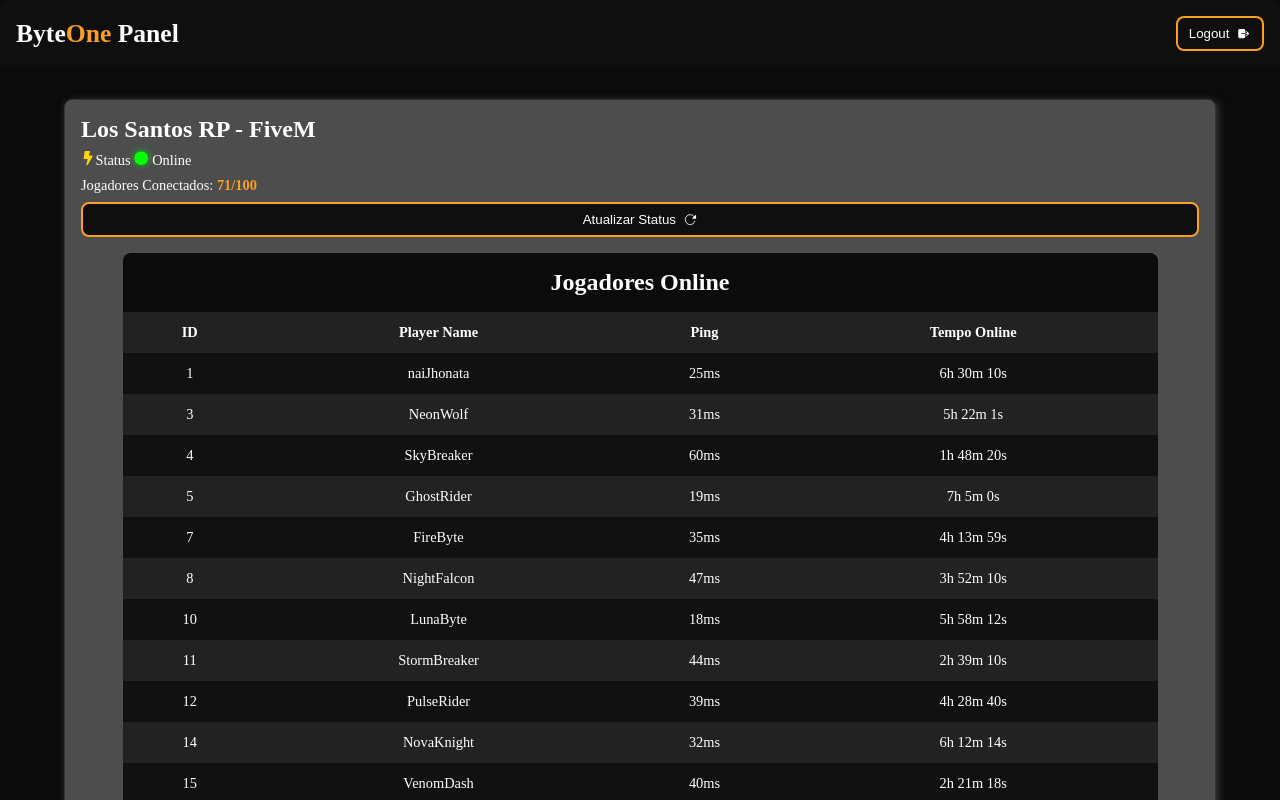
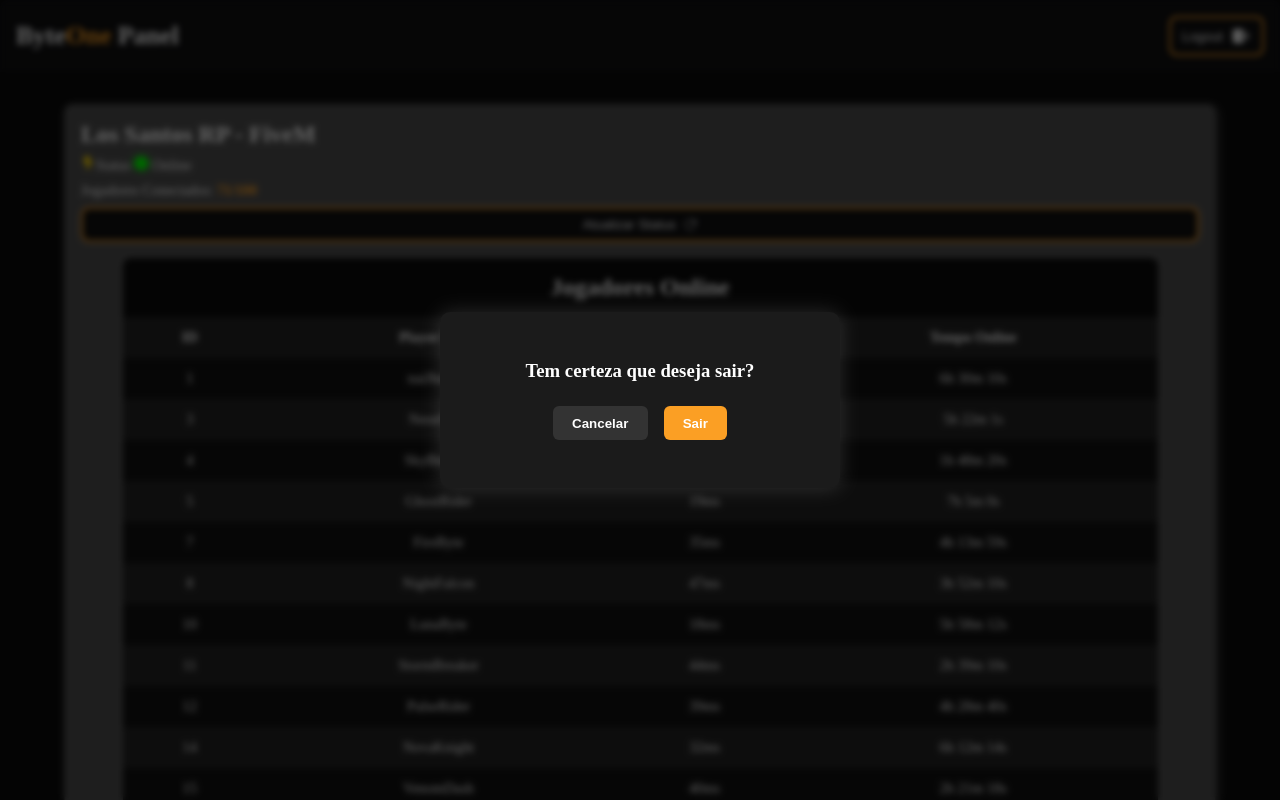
Before and after one commit to jNascimentoCW/byteone, a Next.js app: page / in a window 1280 px wide. Both pictures are taken after a click on the button "Logout". Shown: the top 800 px of the page. Built offline with nearby package versions, Linux system fonts and the light colour scheme.

Commit message:
Implementacao do componente Modal

```diff
--- a/src/components/Header.jsx
+++ b/src/components/Header.jsx
@@ -1,6 +1,10 @@
+import { useState } from "react";
+
+import Button from "./Button";
+
 import styled from "styled-components";
-import Button from "./Button";
 import { IoLogOut } from "react-icons/io5";
+import LogoutModal from "./LogoutModal";
 
 // Uma das maneira de estilizar componentes com styled-components estilizando diretamente cada componente
 // É a maneira mais recomendada de usar styled-components!!!
@@ -30,6 +34,25 @@
 `;
 
 export default function Header() {
+  const [showModal, setShowModal] = useState(false);
+
+  // Função para abrir o modal
+  const handleLogoutClick = () => {
+    setShowModal(true);
+  };
+
+  // Função para confirmar logout
+  const handleConfirmLogout = () => {
+    setShowModal(false);
+    // Lógica de logout aqui
+    alert("Você saiu com sucesso!");
+  };
+
+  // Função para cancelar logout
+  const handleCancelLogout = () => {
+    setShowModal(false);
+  };
+
   return (
     <HeaderContainer>
       <Title>
@@ -37,9 +60,17 @@
       </Title>
 
       {/* Implementar um modal */}
-      <Button onClick={() => alert("Tem certeza que deseja sair?")}>
-        Logout <IoLogOut height="3rem" />
+
+      <Button functionality={handleLogoutClick}>
+        Logout <IoLogOut size="20" />
       </Button>
+
+      {showModal && (
+        <LogoutModal
+          onConfirm={handleConfirmLogout}
+          onCancel={handleCancelLogout}
+        />
+      )}
     </HeaderContainer>
   );
 }
--- /dev/null
+++ b/src/components/LogoutModal.jsx
@@ -0,0 +1,84 @@
+import React from "react";
+import styled from "styled-components";
+
+const Overlay = styled.div`
+  position: fixed;
+  top: 0;
+  left: 0;
+  width: 100vw;
+  height: 100vh;
+  background: rgba(0, 0, 0, 0.6);
+  backdrop-filter: blur(3px);
+  display: flex;
+  align-items: center;
+  justify-content: center;
+  z-index: 1000;
+`;
+
+const ModalContainer = styled.div`
+  background: #1b1b1b;
+  color: #fff;
+  padding: 3rem;
+  border-radius: 10px;
+  width: 90%;
+  max-width: 400px;
+  text-align: center;
+  box-shadow: 0 0 20px rgba(255, 255, 255, 0.15);
+  animation: fadeIn 0.4s ease;
+
+  @keyframes fadeIn {
+    from {
+      opacity: 0;
+      transform: scale(0.5);
+    }
+    to {
+      opacity: 1;
+      transform: scale(1);
+    }
+  }
+`;
+
+const ButtonsContainer = styled.div`
+  margin-top: 1.5rem;
+  display: flex;
+  justify-content: center;
+  gap: 1rem;
+
+  button {
+    background-color: #fb9f24;
+    color: #fff;
+    border: none;
+    padding: 0.6rem 1.2rem;
+    border-radius: 6px;
+    font-weight: bold;
+    cursor: pointer;
+    transition: 0.2s;
+
+    &:hover {
+      background-color: #ffab42;
+    }
+  }
+
+  button.cancel {
+    background-color: #333;
+    &:hover {
+      background-color: #444;
+    }
+  }
+`;
+
+export default function LogoutModal({ onConfirm, onCancel }) {
+  return (
+    <Overlay>
+      <ModalContainer>
+        <h3>Tem certeza que deseja sair?</h3>
+        <ButtonsContainer>
+          <button className="cancel" onClick={onCancel}>
+            Cancelar
+          </button>
+          <button onClick={onConfirm}>Sair</button>
+        </ButtonsContainer>
+      </ModalContainer>
+    </Overlay>
+  );
+}
--- a/src/components/Server.jsx
+++ b/src/components/Server.jsx
@@ -1,5 +1,6 @@
+import Button from "./Button";
+
 import styled from "styled-components";
-import Button from "./Button";
 import { FaBolt } from "react-icons/fa";
 import { FaCircle } from "react-icons/fa";
 import { IoReload } from "react-icons/io5";
--- a/src/data/players.json
+++ b/src/data/players.json
@@ -2,7 +2,7 @@
   {
     "id": 1,
     "playerName": "naiJhonata",
-    "ping": "25ms",
+    "ping": "0ms",
     "onlineTime": "6h 30m 10s",
     "online": true
   },
```
